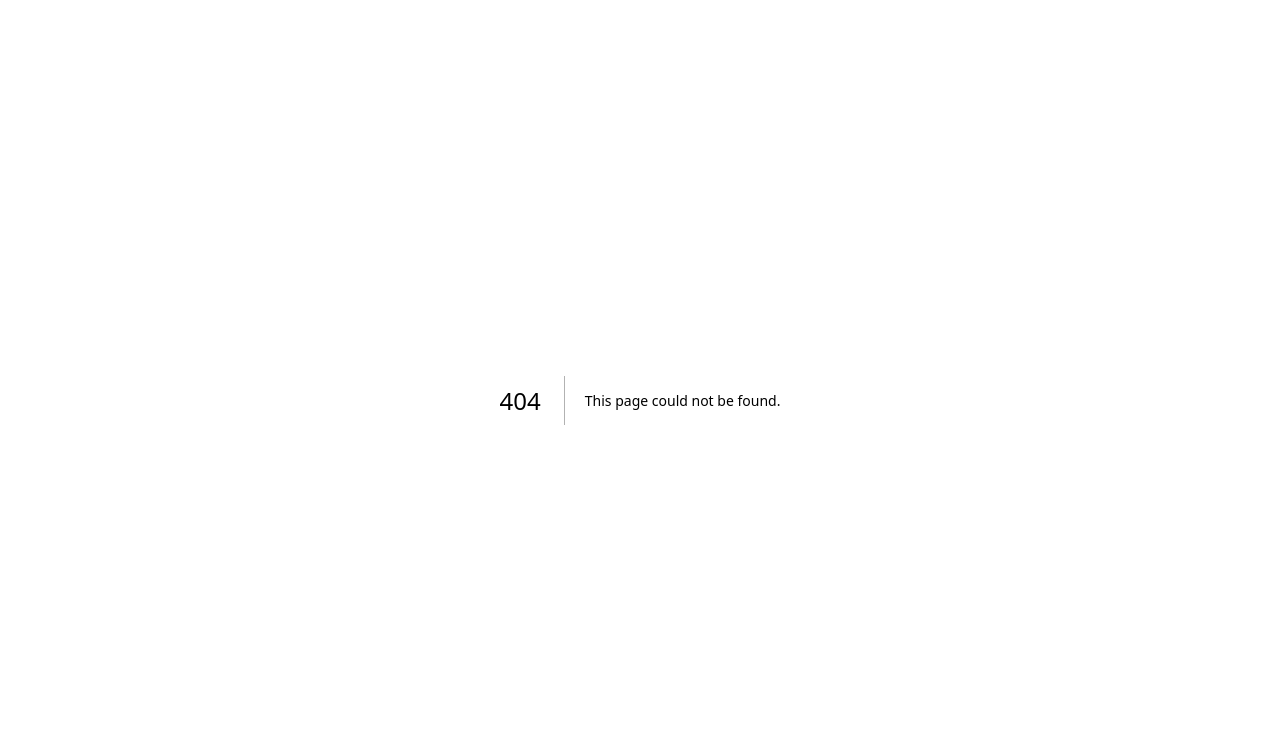
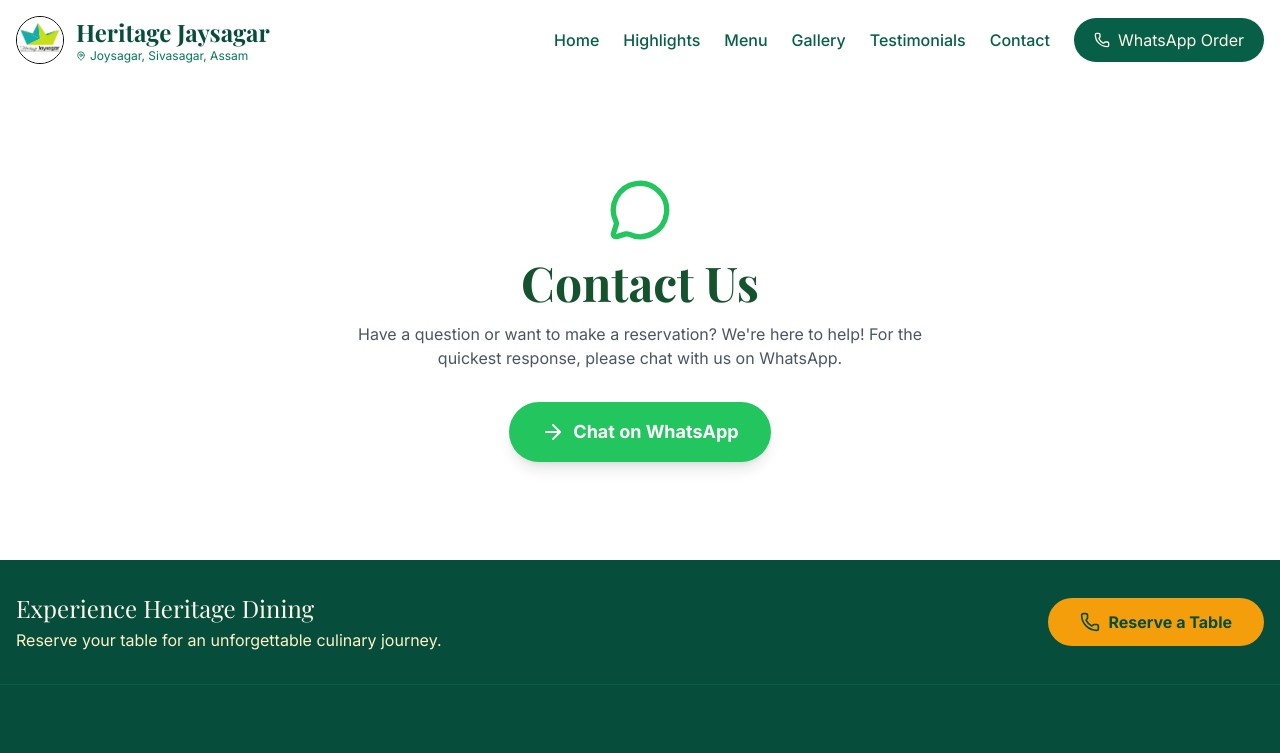
Before and after one commit to miftahu1/Heritage, a Next.js app: page /contact in a window 1280 px wide. Before the commit this address had no page. Shown: the top 753 px of the page. Built offline with nearby package versions, Linux system fonts and the light colour scheme; a web font is replaced by a local one.

Commit message:
added contact, added meta tags

```diff
--- a/app/about/page.tsx
+++ b/app/about/page.tsx
@@ -195,7 +195,7 @@ const MeetTheTeam = () => {
                             <p className="text-restaurant-heritage-gold font-semibold mb-2">{member.role}</p>
                             <p className="text-gray-600 text-sm leading-relaxed">{member.bio}</p>
                         </div>
-                    ))};
+                    ))}
                 </div>
             </div>
         </section>
--- /dev/null
+++ b/app/contact/page.tsx
@@ -0,0 +1,57 @@
+'use client'
+
+import { NextPage } from 'next';
+import Head from 'next/head';
+import Header from '@/components/Header';
+import Footer from '@/components/Footer';
+import { ArrowRight, MessageCircle } from 'lucide-react';
+import Link from 'next/link';
+
+const ContactPage: NextPage = () => {
+  const whatsappNumber = '919864020240';
+  const whatsappLink = `https://wa.me/${whatsappNumber}`;
+
+  return (
+    <>
+      <Head>
+        <title>Contact Us - Heritage Jaysagar</title>
+        <meta name="description" content="Get in touch with Heritage Jaysagar. Contact us via WhatsApp for reservations and inquiries."/>
+        <meta property="og:title" content="Contact Us - Heritage Jaysagar" />
+        <meta property="og:description" content="Get in touch with Heritage Jaysagar. Contact us via WhatsApp for reservations and inquiries."/>
+        <meta property="og:url" content="https://heritage-jaysagar.com/contact" />
+        <meta property="og:image" content="https://heritage-jaysagar.com/Images/ambience/interior.jpg" />
+        <meta property="og:locale" content="en_US" />
+        <meta property="og:type" content="website" />
+        <meta name="twitter:card" content="summary_large_image" />
+        <meta name="twitter:title" content="Contact Us - Heritage Jaysagar" />
+        <meta name="twitter:description" content="Get in touch with Heritage Jaysagar. Contact us via WhatsApp for reservations and inquiries."/>
+        <meta name="twitter:image" content="https://heritage-jaysagar.com/Images/ambience/interior.jpg" />
+      </Head>
+      <Header />
+
+      <div className="bg-restaurant-cream">
+        <main className="flex flex-col items-center justify-center h-[60vh] text-center px-4">
+          <div className="max-w-xl">
+            <MessageCircle className="mx-auto h-16 w-16 text-green-500 mb-4" />
+            <h1 className="text-4xl md:text-5xl font-playfair font-bold text-restaurant-heritage-green mb-4">Contact Us</h1>
+            <p className="text-gray-600 mb-8">
+              Have a question or want to make a reservation? We're here to help! For the quickest response, please chat with us on WhatsApp.
+            </p>
+            <Link
+              href={whatsappLink}
+              target="_blank"
+              rel="noopener noreferrer"
+              className="inline-flex items-center bg-green-500 text-white px-8 py-4 rounded-full font-bold text-lg hover:bg-green-600 transition-colors shadow-lg transform hover:-translate-y-1 duration-300">
+                <ArrowRight className="mr-2" />
+                Chat on WhatsApp
+            </Link>
+          </div>
+        </main>
+      </div>
+
+      <Footer />
+    </>
+  );
+};
+
+export default ContactPage;
--- /dev/null
+++ b/app/error.tsx
@@ -0,0 +1,29 @@
+'use client'
+
+import Link from 'next/link';
+import Header from '@/components/Header';
+import Footer from '@/components/Footer';
+import { AlertTriangle, ArrowRight } from 'lucide-react';
+
+export default function Error() {
+  return (
+    <div className="bg-restaurant-cream">
+      <Header />
+      <main className="flex flex-col items-center justify-center h-[60vh] text-center px-4">
+        <div className="max-w-xl">
+          <AlertTriangle className="mx-auto h-16 w-16 text-red-500 mb-4" />
+          <h1 className="text-6xl font-bold text-restaurant-heritage-green font-playfair mb-4">500</h1>
+          <h2 className="text-3xl font-semibold text-gray-800 mb-4">Server Error</h2>
+          <p className="text-gray-600 mb-8">
+            We're sorry, but something went wrong on our end. Please try again later.
+          </p>
+          <Link href="/" className="inline-flex items-center bg-restaurant-amber-500 text-restaurant-heritage-green px-8 py-4 rounded-full font-bold text-lg hover:bg-restaurant-amber-400 transition-colors shadow-lg transform hover:-translate-y-1 duration-300">
+              <ArrowRight className="mr-2" />
+              Go Back to Home
+          </Link>
+        </div>
+      </main>
+      <Footer />
+    </div>
+  );
+}
--- a/app/layout.tsx
+++ b/app/layout.tsx
@@ -21,7 +21,7 @@ export const metadata: Metadata = {
   openGraph: {
     title: 'Heritage Jaysagar | Premium Lakeside Dining',
     description: 'Experience serene lakeside dining at Heritage Jaysagar. Authentic Assamese cuisine with scenic views.',
-    url: 'https://your-production-url.com', // Replace with your actual URL
+    url: 'https://heritage-joysagar.com',
     type: 'website',
     locale: 'en_IN',
     images: [
@@ -33,7 +33,7 @@ export const metadata: Metadata = {
       },
     ],
   },
-  metadataBase: new URL('https://your-production-url.com'), // Replace with your actual URL
+  metadataBase: new URL('https://heritage-joysagar.com'),
 };
 
 export default function RestaurantRootLayout({
--- a/app/menu/page.tsx
+++ b/app/menu/page.tsx
@@ -53,6 +53,16 @@ const MenuPage: NextPage = () => {
       <Head>
         <title>Our Menu - Heritage Jaysagar</title>
         <meta name="description" content="Explore the exquisite flavors of Heritage Jaysagar."/>
+        <meta property="og:title" content="Our Menu - Heritage Jaysagar" />
+        <meta property="og:description" content="Explore the exquisite flavors of Heritage Jaysagar." />
+        <meta property="og:url" content="https://heritage-jaysagar.com/menu" />
+        <meta property="og:image" content="https://heritage-jaysagar.com/Images/food/pick-me-up_starter.jpg" />
+        <meta property="og:locale" content="en_US" />
+        <meta property="og:type" content="website" />
+        <meta name="twitter:card" content="summary_large_image" />
+        <meta name="twitter:title" content="Our Menu - Heritage Jaysagar" />
+        <meta name="twitter:description" content="Explore the exquisite flavors of Heritage Jaysagar." />
+        <meta name="twitter:image" content="https://heritage-jaysagar.com/Images/food/pick-me-up_starter.jpg" />
       </Head>
       <Header />
 
--- /dev/null
+++ b/app/not-found.tsx
@@ -0,0 +1,28 @@
+'use client'
+
+import Link from 'next/link';
+import Header from '@/components/Header';
+import Footer from '@/components/Footer';
+import { ArrowRight } from 'lucide-react';
+
+export default function NotFound() {
+  return (
+    <div className="bg-restaurant-cream">
+      <Header />
+      <main className="flex flex-col items-center justify-center h-[60vh] text-center px-4">
+        <div className="max-w-xl">
+          <h1 className="text-6xl font-bold text-restaurant-heritage-green font-playfair mb-4">404</h1>
+          <h2 className="text-3xl font-semibold text-gray-800 mb-4">Page Not Found</h2>
+          <p className="text-gray-600 mb-8">
+            We're sorry, but the page you are looking for doesn't exist or has been moved.
+          </p>
+          <Link href="/" className="inline-flex items-center bg-restaurant-amber-500 text-restaurant-heritage-green px-8 py-4 rounded-full font-bold text-lg hover:bg-restaurant-amber-400 transition-colors shadow-lg transform hover:-translate-y-1 duration-300">
+              <ArrowRight className="mr-2" />
+              Go Back to Home
+          </Link>
+        </div>
+      </main>
+      <Footer />
+    </div>
+  );
+}
--- a/app/page.tsx
+++ b/app/page.tsx
@@ -7,6 +7,33 @@ import Gallery from '@/components/Gallery';
 import Testimonials from '@/components/Testimonials';
 import Reservations from '@/components/Reservations';
 import Footer from '@/components/Footer';
+import { Metadata } from 'next';
+
+export const metadata: Metadata = {
+    title: 'Heritage Jaysagar | Lakeside Dining in Sivasagar, Assam',
+    description: 'Experience authentic Assamese cuisine and warm hospitality at Heritage Jaysagar, a premier lakeside restaurant in Sivasagar, Assam. Book your table today!',
+    openGraph: {
+        title: 'Heritage Jaysagar | Lakeside Dining in Sivasagar, Assam',
+        description: 'Experience authentic Assamese cuisine and warm hospitality at Heritage Jaysagar, a premier lakeside restaurant in Sivasagar, Assam. Book your table today!',
+        url: 'https://heritagejaysagar.com',
+        images: [
+            {
+                url: 'https://heritagejaysagar.com/Images/hero/lakeside-view.jpg',
+                width: 1200,
+                height: 630,
+                alt: 'Lakeside view of Heritage Jaysagar restaurant',
+            },
+        ],
+        locale: 'en_US',
+        type: 'website',
+    },
+    twitter: {
+        card: 'summary_large_image',
+        title: 'Heritage Jaysagar | Lakeside Dining in Sivasagar, Assam',
+        description: 'Experience authentic Assamese cuisine and warm hospitality at Heritage Jaysagar, a premier lakeside restaurant in Sivasagar, Assam. Book your table today!',
+        images: ['https://heritagejaysagar.com/Images/hero/lakeside-view.jpg'],
+    },
+};
 
 export default function HeritageJoysagarPage() {
   return (
--- a/components/Header.tsx
+++ b/components/Header.tsx
@@ -14,7 +14,7 @@ const navItems = [
     { name: 'Menu', href: '/menu' },
     { name: 'Gallery', href: '#gallery' },
     { name: 'Testimonials', href: '#testimonials' },
-    { name: 'Contact', href: '#reservations' },
+    { name: 'Contact', href: '/contact' },
 ];
 
 const NavItem = ({ item, onClick }: { item: typeof navItems[0], onClick: () => void }) => {
```
